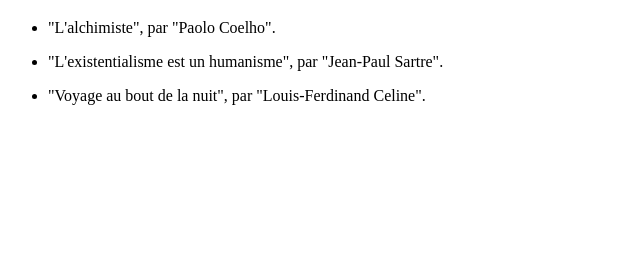
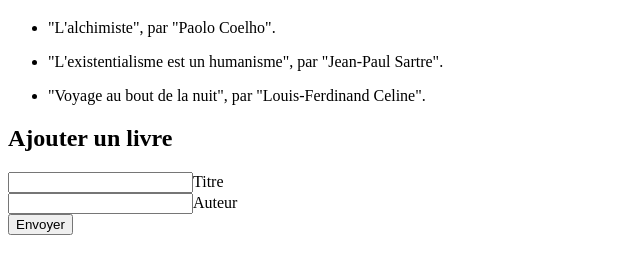
Before and after one commit to SargePopwell/Biblioth-que, a plain HTML site: page index.html in a window 1280 px wide. Shown: the part 61-334 px from the top of the page, without its empty margins (0-640 px from the left). Drawn offline with Linux system fonts and the light colour scheme.

Commit message:
rajout du formulaire

```diff
--- a/index.html
+++ b/index.html
@@ -12,6 +12,20 @@
 
     <div id="liste"></div>
 
+    <form action="#" id="formulaire">
+        <div id="ajout">
+            <h2>Ajouter un livre</h2>
+            <div class="titre">
+                <input type="text" name="titre" id="titre"><label for="titre">Titre</label>
+            </div>
+            <div class="auteur">
+                <input type="text" name="auteur" id="auteur"><label for="auteur">Auteur</label>
+            </div>
+            <input type="submit" value="Envoyer">
+        </div>
+
+    </form>
+
     <script src="js/script.js"></script>
 </body>
 </html>
```
